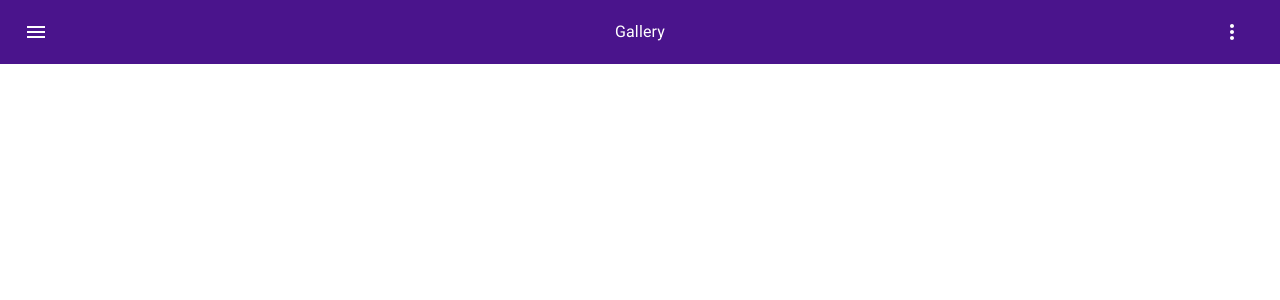
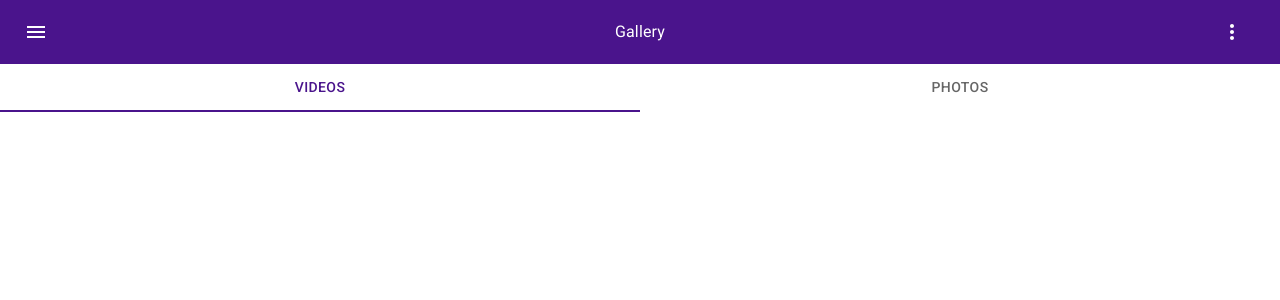
Before and after one commit to felipetrick12/testOrange, a Next.js app: page / in a window 1280 px wide. Shown: the top 300 px of the page. Built offline with nearby package versions, Linux system fonts and the light colour scheme.

Commit message:
add tabs

```diff
--- /dev/null
+++ b/components/UI/TabsComponent.tsx
@@ -0,0 +1,25 @@
+import React from 'react';
+import Tabs from '@mui/material/Tabs';
+import Tab from '@mui/material/Tab';
+import { Grid } from '@mui/material';
+
+export const TabsComponent = () => {
+  const [value, setValue] = React.useState('one');
+
+  const handleChange = (event: React.SyntheticEvent, newValue: string) => {
+    setValue(newValue);
+  };
+
+  return (
+    <Grid>
+      <Tabs
+        value={value}
+        onChange={handleChange}
+        textColor="primary"
+        variant="fullWidth">
+        <Tab value="one" label="Videos" />
+        <Tab value="two" label="Photos" />
+      </Tabs>
+    </Grid>
+  );
+};
--- a/pages/index.tsx
+++ b/pages/index.tsx
@@ -4,6 +4,7 @@ import { Navbar, SideBar } from '../components/UI';
 import { DataResponse } from '../interfaces';
 import { GetStaticProps } from 'next';
 import { clienteAxios } from '../config';
+import { TabsComponent } from '../components/UI/TabsComponent';
 
 interface Props {
   data: DataResponse;
@@ -16,6 +17,7 @@ const Home = ({ data }: Props) => {
     <Layout title="Test orange">
       <>
         <Navbar title={data.data[0].namePage} setOpenMenu={setOpenMenu} />
+        <TabsComponent />
         <SideBar openMenu={openMenu} setOpenMenu={setOpenMenu} data={data} />
       </>
     </Layout>
```
